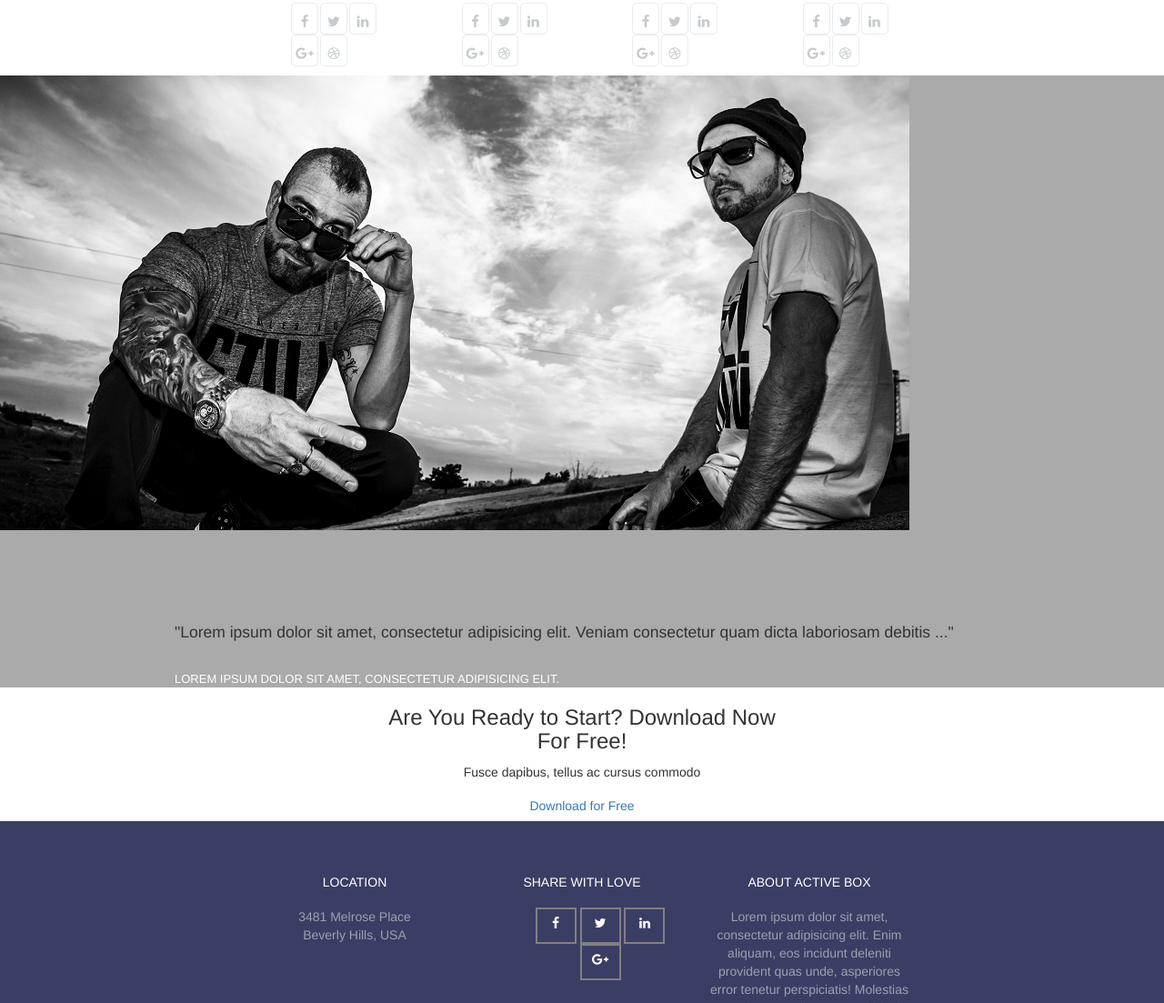
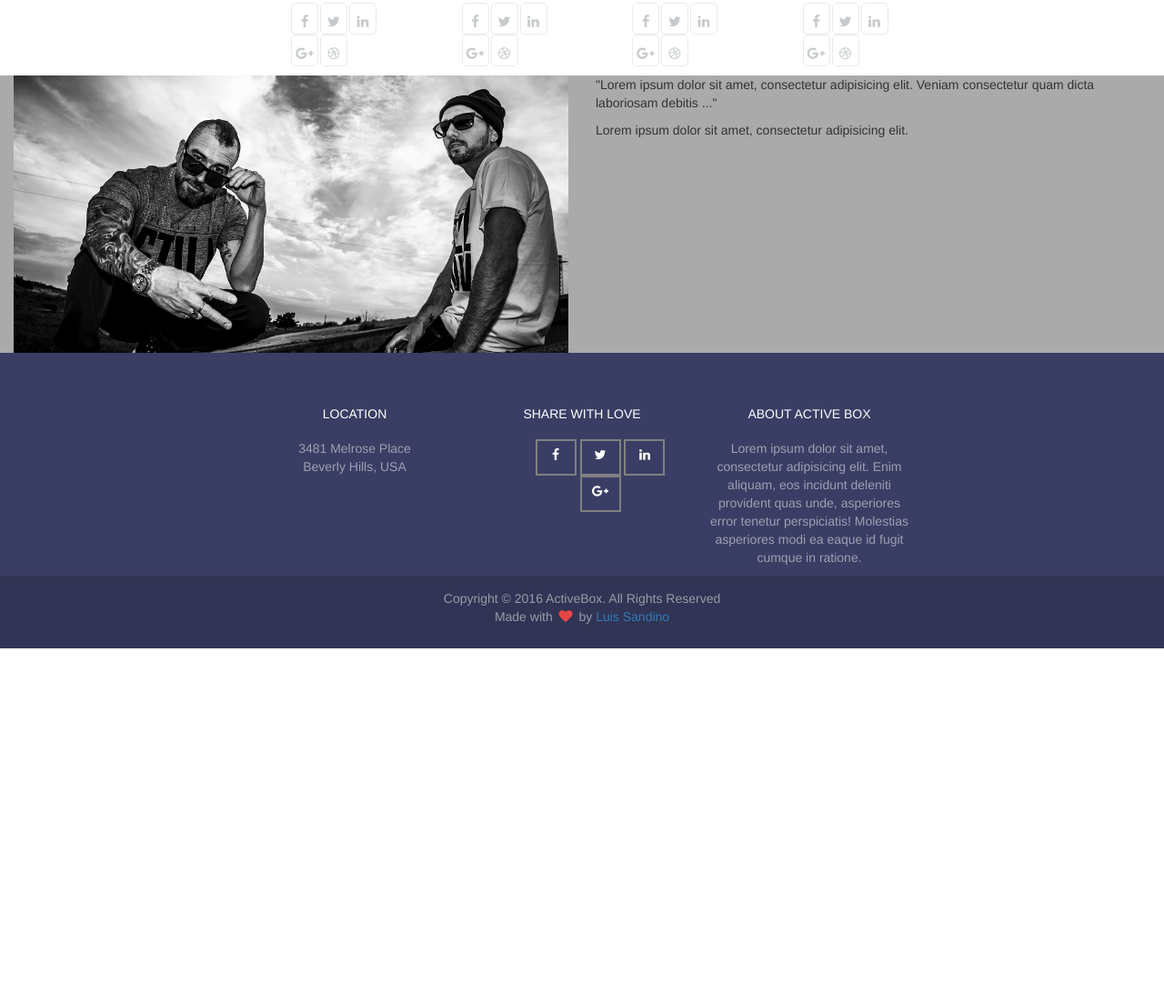
Before and after one commit to luisSandino/proyecTecnoAvanz, a website: page index.html in a window 1280 px wide. Shown: the part 2675-3778 px from the top of the page at 91% size. After the commit the page ends 3388 px from the top, so only its background shows below. Drawn offline with nearby package versions, Linux system fonts and the light colour scheme.

Commit message:
Adds changes in testimonials

```diff
--- a/index.html
+++ b/index.html
@@ -220,33 +220,24 @@
             </div>
         </div>
     </section><!-- teams -->
-    <section  class="section raperos no-padding">
+    <section  class="raperos  container-fluid">
 
             <div class="row">
-                <div class="col-md-6  imgrapero">
+                <div class="col-md-6  img-raperos">
 
                         <img src="imgs/imgPrueba.png" alt="" class="img-responsive">
 
                 </div>
                 <div class="col-md-6 comment">
-                    <blockquote>
+
                         <p>"Lorem ipsum dolor sit amet, consectetur adipisicing elit. Veniam consectetur quam dicta laboriosam debitis ..."
                         </p>
-                        <cite class="author">Lorem ipsum dolor sit amet, consectetur adipisicing elit. </cite>
-                    </blockquote>
+                        <p>Lorem ipsum dolor sit amet, consectetur adipisicing elit. <p>
+
                 </div>
             </div>
     </section><!-- raperos -->
 
-    <section id="download" class="section download">
-        <div class="container">
-            <div class="col-md-8 col-md-offset-2 text-center">
-                <h3>Are You Ready to Start? Download Now For Free!</h3>
-                <p>Fusce dapibus, tellus ac cursus commodo</p>
-                <a href="https://github.com/kamalcha/ActiveBox/archive/master.zip" class="btn btn-large">Download for Free</a>
-            </div>
-        </div>
-    </section><!-- download -->
 
     <footer class="footer">
         <div class="footer-top">
--- a/scss/style.scss
+++ b/scss/style.scss
@@ -65,26 +65,20 @@ a>img{
 }
 
 
-.raperos {
+.raperos{
+	background: #aaa;
+	.img-raperos{
+		img{
+			width: 100%;
+			margin:0!important;
+		}
 
-	background-color: #aaa;
-	.imgrapero{width: 100%;}
-	.comment{width: 100%;}
-	blockquote {
-		border: 0;
-		margin: 0;
-		padding: 100px 15% 0;
+
+	}
+	.comment{
+		width: 50%;
+
+
 	}
 
-
-	cite {
-
-		color: $white;
-		display: block;
-		font-size: 13px;
-		font-style: normal;
-		font-weight: 100;
-		margin-top: 30px;
-		text-transform: uppercase;
-	}
 }
```
Also changed, not shown: css/style.css, imgs/imgPrueba.jpg (added).
